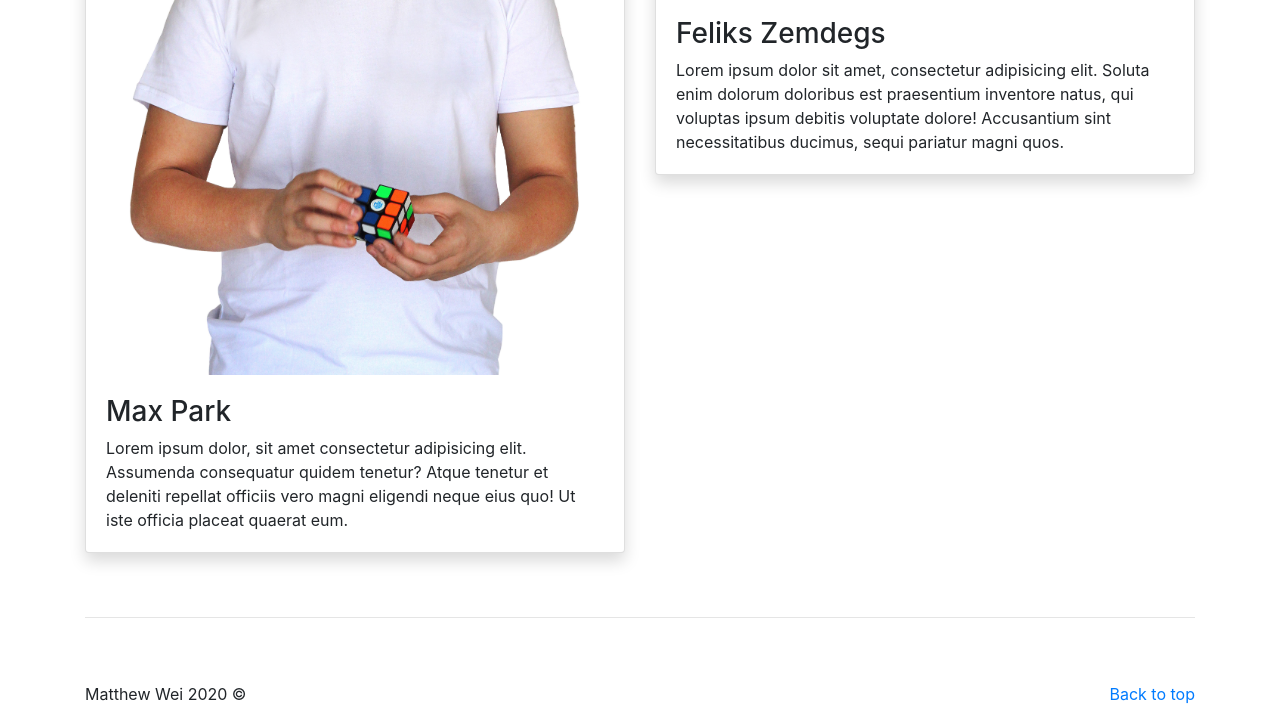
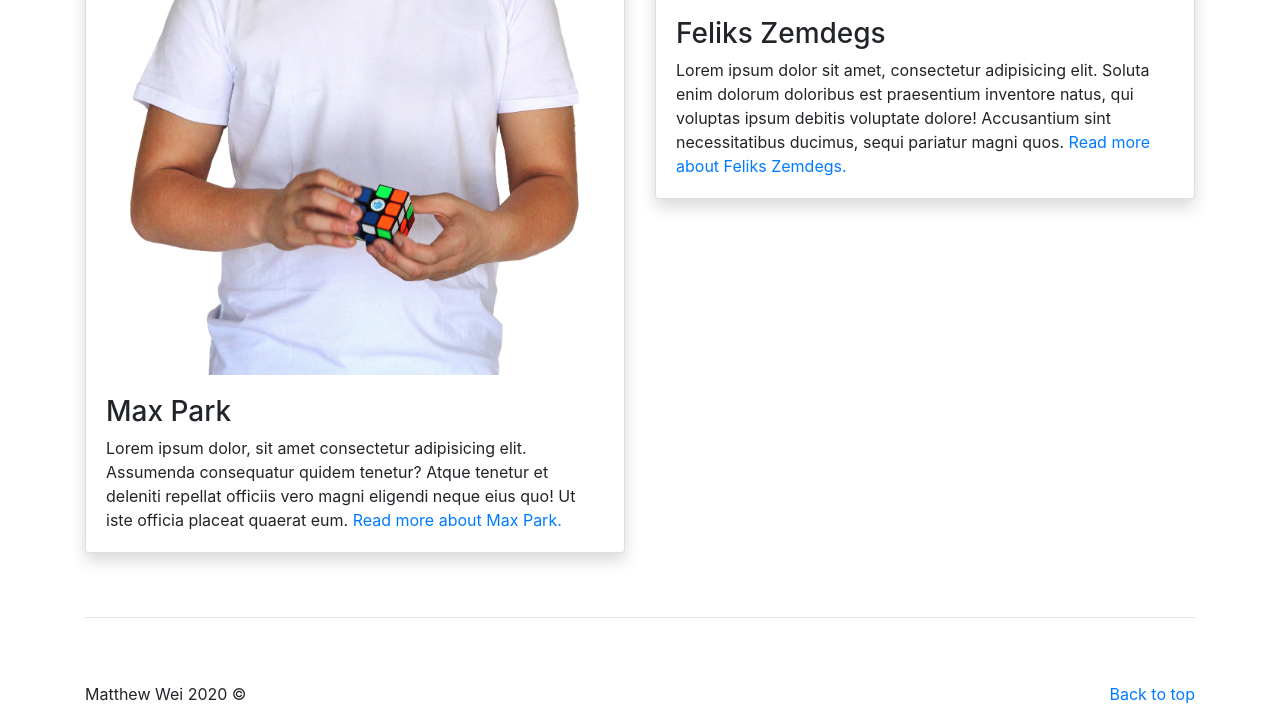
Before and after one commit to matthewwei35/unofficial-rubix-cube-site, a plain HTML site: page pages/speed-cubing.html in a window 1280 px wide. Shown: the part 783-1505 px from the top of the page. Drawn offline with nearby package versions, Linux system fonts and the light colour scheme.

Commit message:
Added stretched links to cards

```diff
--- a/pages/speed-cubing.html
+++ b/pages/speed-cubing.html
@@ -49,7 +49,10 @@
             <img src="../images/max-park.jpg" class="card-img-top" alt="...">
             <div class="card-body">
               <h3>Max Park</h3>
-              <p class="card-text">Lorem ipsum dolor, sit amet consectetur adipisicing elit. Assumenda consequatur quidem tenetur? Atque tenetur et deleniti repellat officiis vero magni eligendi neque eius quo! Ut iste officia placeat quaerat eum.</p>
+              <p class="card-text">
+                Lorem ipsum dolor, sit amet consectetur adipisicing elit. Assumenda consequatur quidem tenetur? Atque tenetur et deleniti repellat officiis vero magni eligendi neque eius quo! Ut iste officia placeat quaerat eum. <a href="https://en.wikipedia.org/wiki/Max_Park" class="stretched-link">Read more about Max Park.</a>
+
+              </p>
             </div>
           </div>
         </div>
@@ -58,7 +61,9 @@
             <img src="../images/feliks-zemdegs.jpg" class="card-img-top" alt="...">
             <div class="card-body">
               <h3>Feliks Zemdegs</h3>
-              <p class="card-text">Lorem ipsum dolor sit amet, consectetur adipisicing elit. Soluta enim dolorum doloribus est praesentium inventore natus, qui voluptas ipsum debitis voluptate dolore! Accusantium sint necessitatibus ducimus, sequi pariatur magni quos.</p>
+              <p class="card-text">
+                Lorem ipsum dolor sit amet, consectetur adipisicing elit. Soluta enim dolorum doloribus est praesentium inventore natus, qui voluptas ipsum debitis voluptate dolore! Accusantium sint necessitatibus ducimus, sequi pariatur magni quos. <a href="https://en.wikipedia.org/wiki/Feliks_Zemdegs" class="stretched-link">Read more about Feliks Zemdegs.</a>
+              </p>
             </div>
           </div>
         </div>
```
